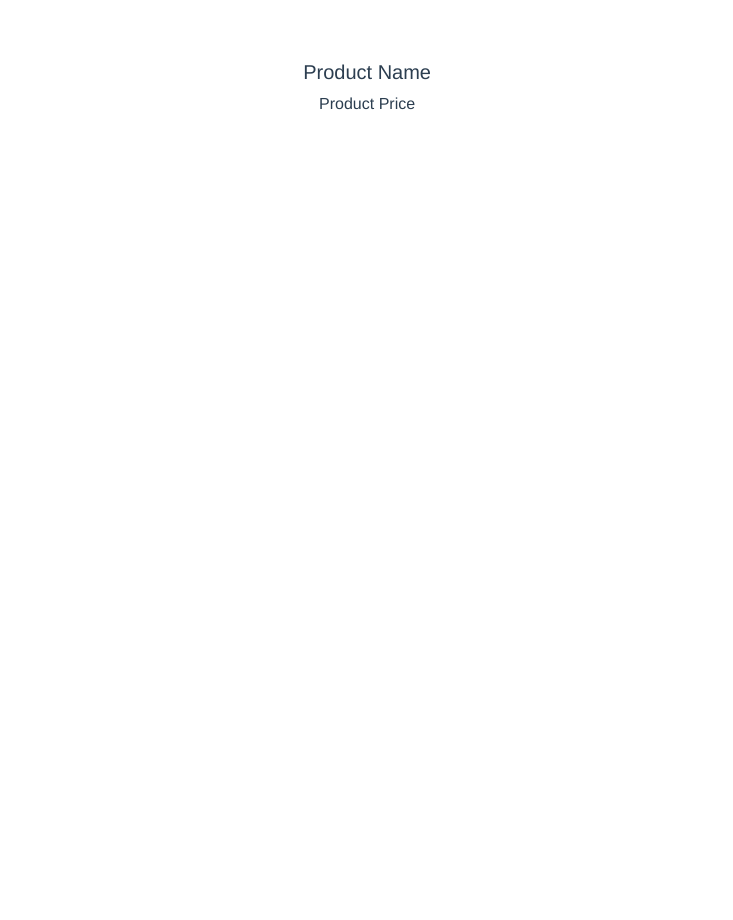
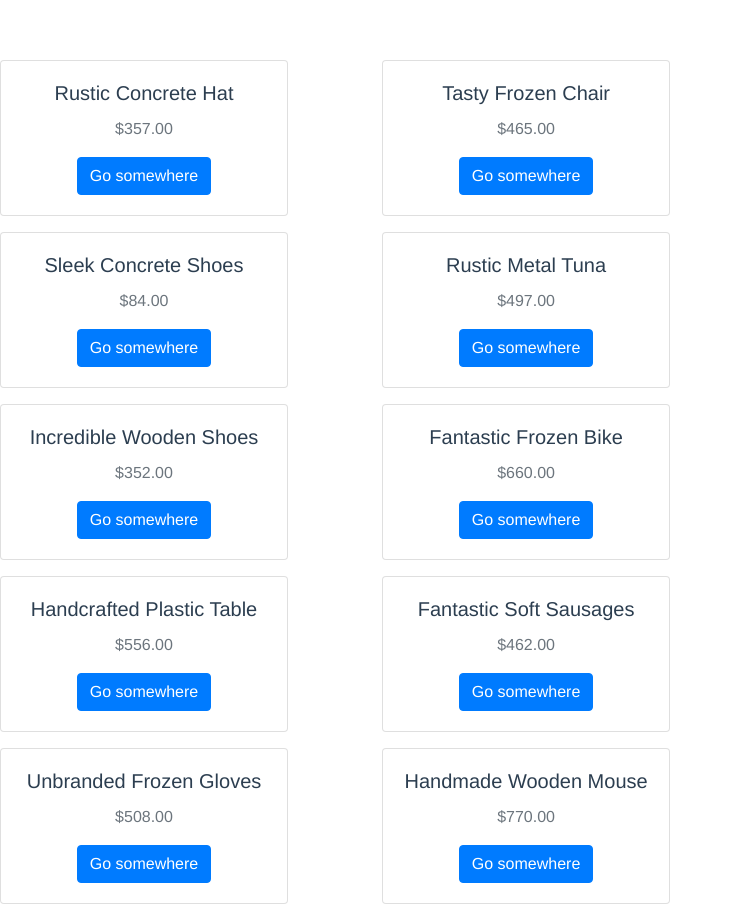
Before and after one commit to tinashy/lastvue, a Vue app in the folder last_vue_project/: page / in a window 1280 px wide. Shown: the whole page, without its empty margins (0-733 px from the left). Before the commit the page ends 800 px from the top, so only its background shows below. Built offline with nearby package versions, Linux system fonts and the light colour scheme.

Commit message:
Style the product component

```diff
--- a/last_vue_project/src/App.vue
+++ b/last_vue_project/src/App.vue
@@ -3,8 +3,8 @@
     <div class="row">
       <div class="col-md-7">
         <div class="row">
-          <div class="col md-6">
-            <product />
+          <div class="col-md-6" v-for="product in products" :key="product.id">
+            <product :product="product" />
           </div>
         </div>
       </div>
@@ -23,7 +23,9 @@ export default {
     Product
   },
   data() {
-    return products
+    return {
+      products
+    }
   }
 }
 </script>
--- a/last_vue_project/src/components/Product.vue
+++ b/last_vue_project/src/components/Product.vue
@@ -1,6 +1,15 @@
 <template>
-    <div>
-        <h5>Product Name</h5>
-        <p>Product Price</p>
+    <div class="card" style="width: 18rem; margin-bottom: 1em;">
+        <div class="card-body">
+            <h5 class="card-title">{{product.title}}</h5>
+            <p class="card-text text-muted">${{product.price}}</p>
+            <a href="#" class="btn btn-primary">Go somewhere</a>
+        </div>
     </div>
 </template>
+
+<script>
+export default {
+    props: ['product']
+}
+</script>
```
